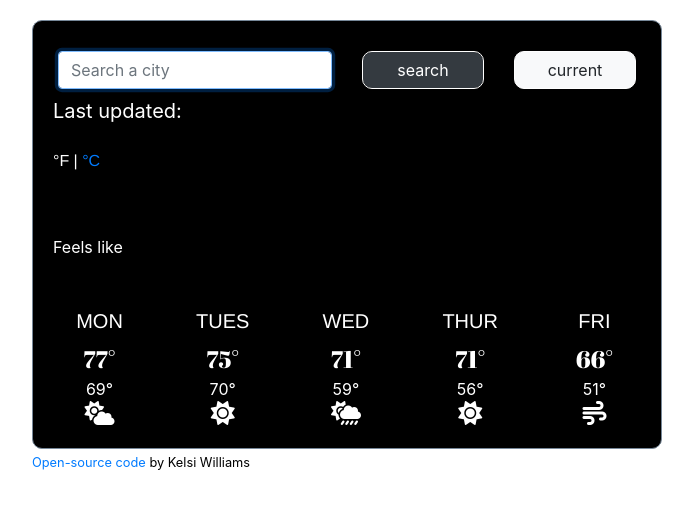
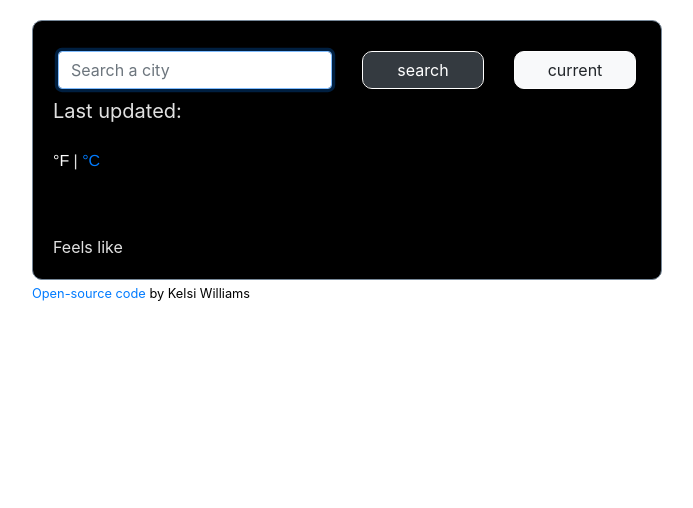
Before and after one commit to kelsi-will/weather-app, a plain HTML site: page index.html in a window 1280 px wide. Shown: the whole page, without its empty margins (293-986 px from the left). Drawn offline with nearby package versions, Linux system fonts and the light colour scheme; no server answers.

Commit message:
Removed fake forecast HTML and corresponding CSS

```diff
--- a/index.html
+++ b/index.html
@@ -82,52 +82,6 @@
           </div>
           <p class="feels-like" id="feels-like">Feels like</p>
 
-          <div class="row">
-            <div class="col">
-              <h5 class="col-title">Mon</h5>
-              <div class="col-text">
-                <span class="high-temp">77°</span>
-                <span class="low-temp">69°</span>
-              </div>
-              <i class="fas fa-cloud-sun"></i>
-            </div>
-
-            <div class="col">
-              <h5 class="col-title">Tues</h5>
-              <div class="col-text">
-                <span class="high-temp">75°</span>
-                <span class="low-temp">70°</span>
-              </div>
-              <i class="fas fa-sun"></i>
-            </div>
-
-            <div class="col">
-              <h5 class="col-title">Wed</h5>
-              <div class="col-text">
-                <span class="high-temp">71°</span>
-                <span class="low-temp">59°</span>
-              </div>
-              <i class="fas fa-cloud-sun-rain"></i>
-            </div>
-
-            <div class="col">
-              <h5 class="col-title">Thur</h5>
-              <div class="col-text">
-                <span class="high-temp">71°</span>
-                <span class="low-temp">56°</span>
-              </div>
-              <i class="fas fa-sun"></i>
-            </div>
-
-            <div class="col">
-              <h5 class="col-title">Fri</h5>
-              <div class="col-text">
-                <span class="high-temp">66°</span>
-                <span class="low-temp">51°</span>
-              </div>
-              <i class="fas fa-wind"></i>
-            </div>
-          </div>
         </div>
         <small>
           <a href="https://github.com/kelsi-will/weather-app" target="_blank">
--- a/src/style.css
+++ b/src/style.css
@@ -1,5 +1,5 @@
 body {
-  color: #ffffff;
+  color: #ffffffe1;
 }
 h5 {
   text-align: center;
@@ -42,8 +42,7 @@ h1 {
   border-radius: 10px;
 }
 
-.temperature,
-.high-temp {
+.temperature {
   font-family: "Abril Fatface", cursive;
 }
 
@@ -81,22 +80,6 @@ li:first-letter {
   margin: 5px 0 0;
 }
 
-.col {
-  position: relative;
-  bottom: 0px;
-  text-align: center;
-  text-transform: uppercase;
-  margin: 50px 20px 0;
-}
-
-.high-temp,
-.fa-cloud-sun,
-.fa-cloud-sun-rain,
-.fa-wind,
-.fa-sun {
-  font-size: 24px;
-}
-
 .coder-name {
   color: #000000;
 }
```
